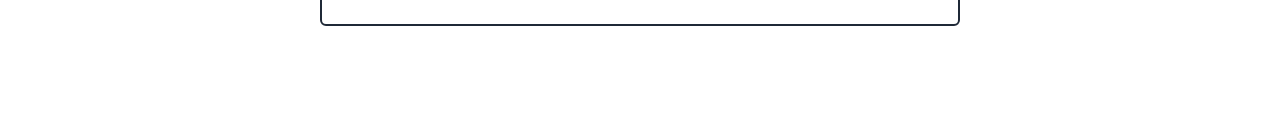
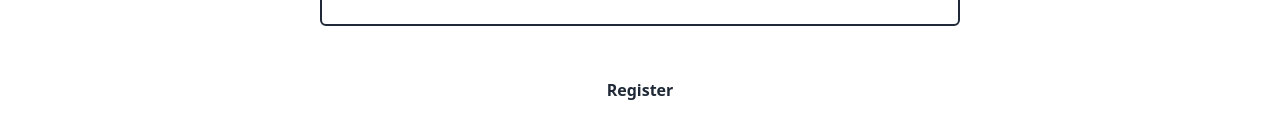
Before and after one commit to BaleusBlueberry/newfrontend, a React (Vite) app: page /register in a window 1280 px wide. Shown: the part 534-672 px from the top of the page. Built offline with nearby package versions, Linux system fonts and the light colour scheme.

Commit message:
updated css agaib

```diff
--- a/src/index.css
+++ b/src/index.css
@@ -24,6 +24,7 @@
   --card-border: 200, 220, 235;
   --input-border: 45, 121, 208;
   --button-bg: 86, 156, 236;
+  --button-bg-hover: 29, 78, 216;
   background-color: rgb(var(--background));
   color: rgb(var(--text-color));
 }
@@ -40,6 +41,7 @@
   --card-border: 35, 45, 60;
   --input-border: 42, 131, 255;
   --button-bg: 86, 156, 236;
+  --button-bg-hover: 29, 78, 216;
   background-color: rgb(var(--background));
   color: rgb(var(--text-color));
 }
@@ -51,6 +53,10 @@
 
 button:not(.no-theme) {
   background-color: rgb(var(--button-bg));
+}
+
+button:not(.no-theme):hover {
+  background-color: rgb(var(--button-bg-hover)); /* Define hover state */
 }
 
 .Card {
--- a/src/routes/Login.tsx
+++ b/src/routes/Login.tsx
@@ -93,7 +93,7 @@
         <button
           disabled={isLoading}
           type="submit"
-          className="bg-blue-500 disabled:bg-blue-500/50 w-1/2   block text-left hover:bg-blue-700 text-white font-bold py-2 px-4 rounded my-4"
+          className=" disabled:bg-blue-500/50 w-1/2 block text-left font-bold py-2 px-4 rounded my-4"
         >
           Login
         </button>
--- a/src/routes/Register.tsx
+++ b/src/routes/Register.tsx
@@ -128,7 +128,7 @@
         <button
           disabled={isLoading}
           type="submit"
-          className="bg-blue-500 disabled:bg-blue-500/50 w-1/2   block text-left hover:bg-blue-700 text-white font-bold py-2 px-4 rounded my-4"
+          className="bg-blue-500 disabled:bg-blue-500/50 w-1/2   block text-lef font-bold py-2 px-4 rounded my-4"
         >
           Register
         </button>
```
